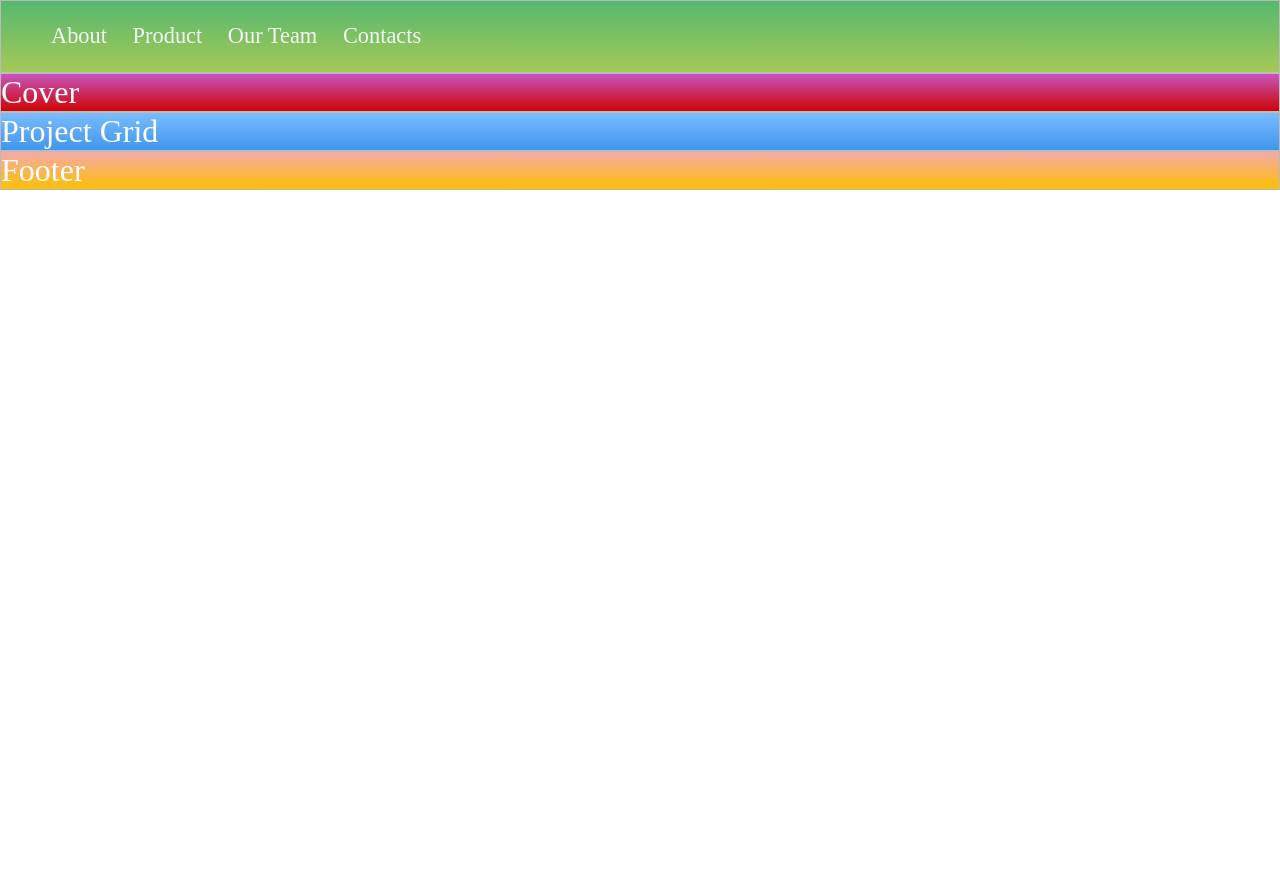
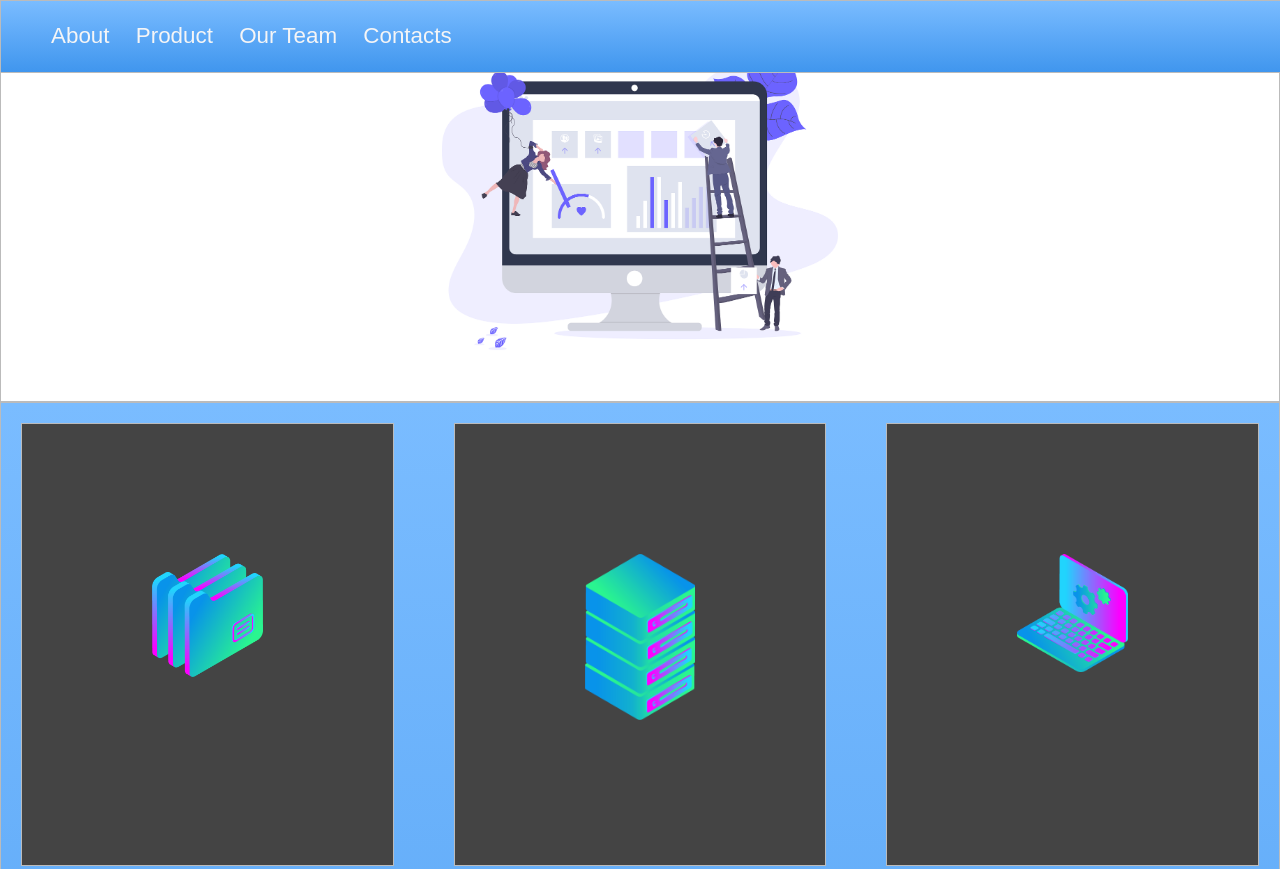
Before and after one commit to yogialfin23/WebDev, a plain HTML site: page udemy/grid-final/index.html in a window 1280 px wide. Shown: the top 869 px of the page. Before the commit the page ends 800 px from the top, so only its background shows below. Drawn offline with Linux system fonts and the light colour scheme.

Commit message:
windows commit day-9

```diff
--- a/udemy/grid-final/css/style.css
+++ b/udemy/grid-final/css/style.css
@@ -1,4 +1,9 @@
-body {
+* {
+    font-family: Arial, Helvetica, sans-serif;
+}
+
+body,
+html {
     margin: 0 auto;
 }
 
@@ -24,6 +29,7 @@ body {
     display: inline;
     list-style: none;
     padding: 10px;
+    margin: 0;
 }
 
 .nav a {
@@ -31,8 +37,48 @@ body {
     text-decoration: none;
 }
 
-li .push {
-    float: right;
+.sticky {
+    position: fixed;
+    top: 0;
+    width: 100%;
+}
+
+@media only screen and (max-width: 600px) {
+    .main-nav {
+        font-size: 0.5em;
+        padding: 0;
+    }
+}
+
+.container {
+    display: flex;
+    justify-content: center;
+    align-items: center;
+    height: 50vh;
+}
+
+.cover {
+    width: 30rem;
+}
+
+.grid-wrapper {
+    display: grid;
+    gap: 20px;
+    grid-template-columns: repeat(auto-fill, minmax(350px, 1fr));
+}
+
+.box>img {
+    width: 100%;
+}
+
+.box {
+    background-color: #444;
+    padding: 130px;
+    margin: 20px;
+}
+
+footer {
+    text-align: center;
 }
 
 /* .zone:hover {
--- a/udemy/grid-final/index.html
+++ b/udemy/grid-final/index.html
@@ -7,7 +7,7 @@
 </head>
 
 <body>
-  <header class="zone green">
+  <header class="zone blue sticky">
     <nav class="nav main-nav">
       <ul>
         <li><a href="">About</a></li>
@@ -17,9 +17,18 @@
       </ul>
     </nav>
   </header>
-  <div class="zone red">Cover</div>
-  <div class="zone blue">Project Grid</div>
-  <div class="zone yellow">Footer</div>
+  <div class="container zone"><img class="cover" src="img/undraw.png" alt=""></div>
+  <div class="zone blue grid-wrapper">
+    <div class="box zone"><img src="img/files_2.png" alt="" srcset=""></div>
+    <div class="box zone"><img src="img/server_2_2.png" alt="" srcset=""></div>
+    <div class="box zone"><img src="img/monitor_settings_2.png" alt="" srcset=""></div>
+    <div class="box zone"><img src="img/server_3.png" alt="" srcset=""></div>
+    <div class="box zone"><img src="img/data_storage_2_2.png" alt="" srcset=""></div>
+    <div class="box zone"><img src="img/monitor_coding_2.png" alt="" srcset=""></div>
+    <div class="box zone"><img src="img/desktop_analytics_2.png" alt="" srcset=""></div>
+    <div class="box zone"><img src="img/server_safe_2.png" alt="" srcset=""></div>
+  </div>
+  <footer class="zone yellow">Made by Yogie</footer>
 </body>
 
 </html>
```
